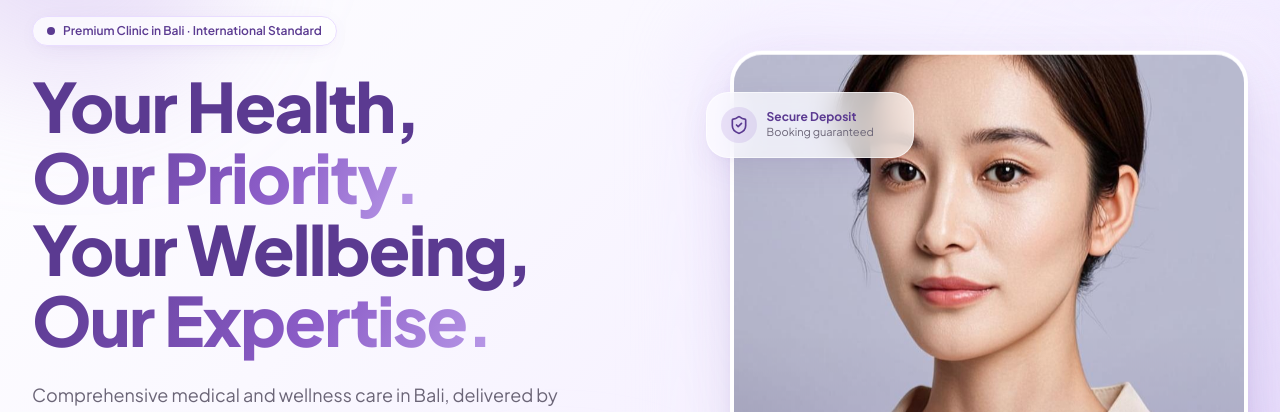
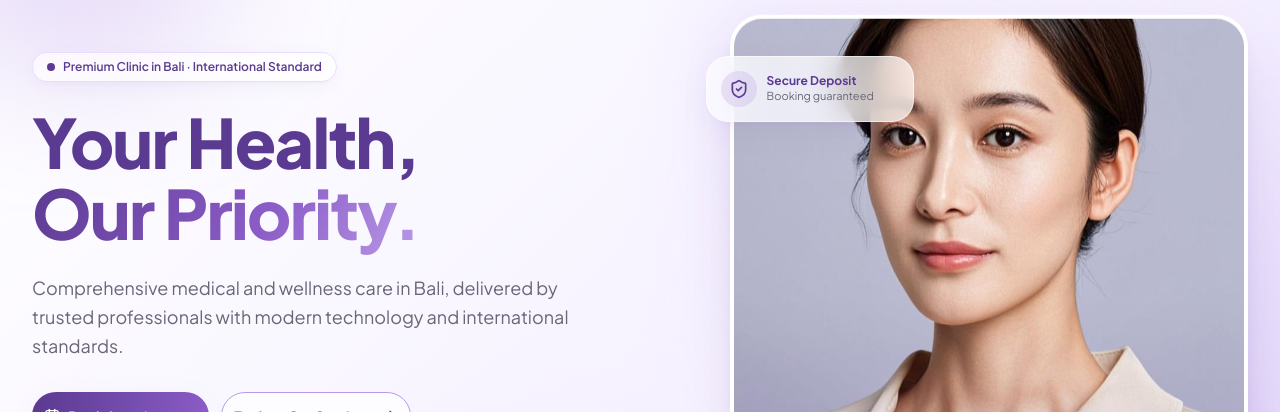
Before and after one commit to sukariawan23kh-afk/eswen-medica, a Next.js app: page / in a window 1280 px wide. Shown: the part 144-556 px from the top of the page. Built offline with nearby package versions, Linux system fonts and the light colour scheme; no server answers; the database is empty.

Commit message:
feat: hero heading 'Care Beyond Service' bilingual

```diff
--- a/src/components/eswen/hero-section.tsx
+++ b/src/components/eswen/hero-section.tsx
@@ -52,10 +52,6 @@ export function HeroSection() {
               {t("hero_h1_l1")}
               <br />
               <span className="text-eswen-gradient">{t("hero_h1_l2")}</span>
-              <br />
-              {t("hero_h1_l3")}
-              <br />
-              <span className="text-eswen-gradient">{t("hero_h1_l4")}</span>
             </motion.h1>
 
             <motion.p
```
